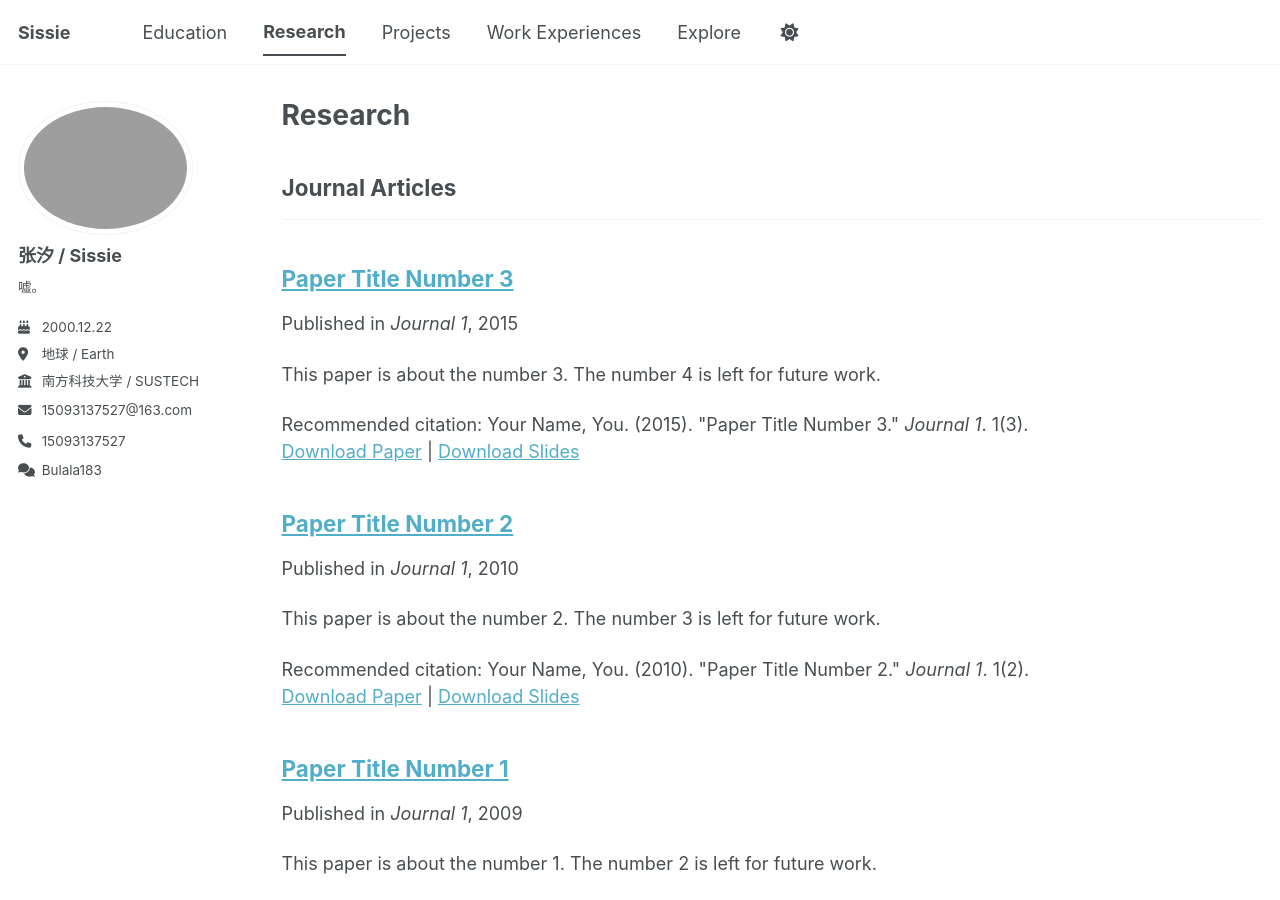
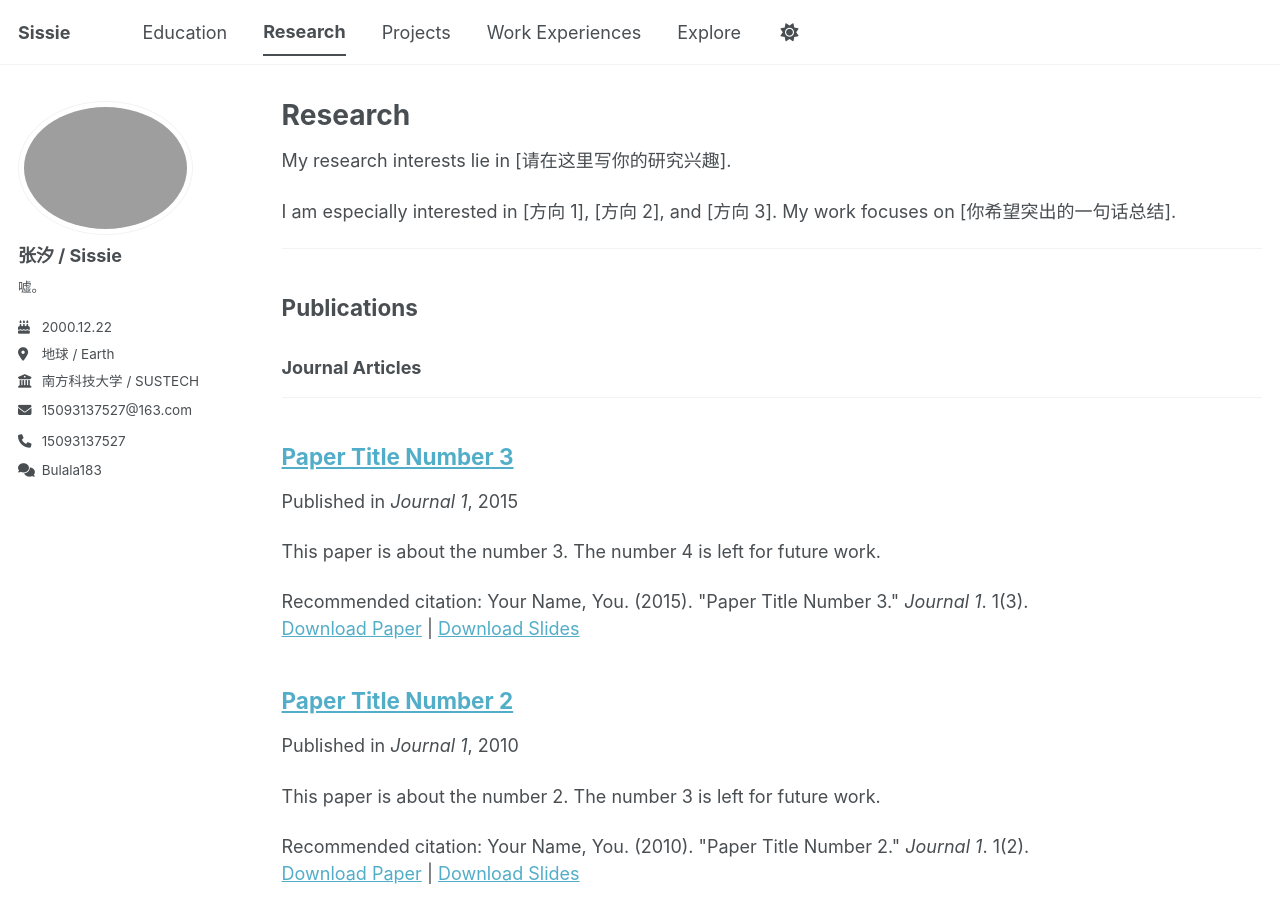
Before and after one commit to SeeSissie/SeeSissie.github.io, a Jekyll site: the page built from _pages/research.html, in a window 1280 px wide and 900 px high. Built offline with Jekyll 4.4.1, drawn with Linux system fonts in a browser that asks for light colours; a script bundle is joined from its source files by our own code; library files that are not in the unit come from our copies.

Commit message:
Update research.html

```diff
--- a/_pages/research.html
+++ b/_pages/research.html
@@ -5,22 +5,31 @@ permalink: /research/
 author_profile: true
 ---
 
-{% if site.author.googlescholar %}
-  <div class="wordwrap">You can also find my articles on <a href="{{site.author.googlescholar}}">my Google Scholar profile</a>.</div>
-{% endif %}
+<p>
+My research interests lie in [请在这里写你的研究兴趣].
+</p>
+
+<p>
+I am especially interested in [方向 1], [方向 2], and [方向 3].
+My work focuses on [你希望突出的一句话总结].
+</p>
+
+<hr />
+
+<h2>Publications</h2>
 
 {% include base_path %}
 
-<!-- New style rendering if publication categories are defined -->
 {% if site.publication_category %}
-  {% for category in site.publication_category  %}
+  {% for category in site.publication_category %}
     {% assign title_shown = false %}
     {% for post in site.publications reversed %}
       {% if post.category != category[0] %}
         {% continue %}
       {% endif %}
       {% unless title_shown %}
-        <h2>{{ category[1].title }}</h2><hr />
+        <h3>{{ category[1].title }}</h3>
+        <hr />
         {% assign title_shown = true %}
       {% endunless %}
       {% include archive-single.html %}
```
